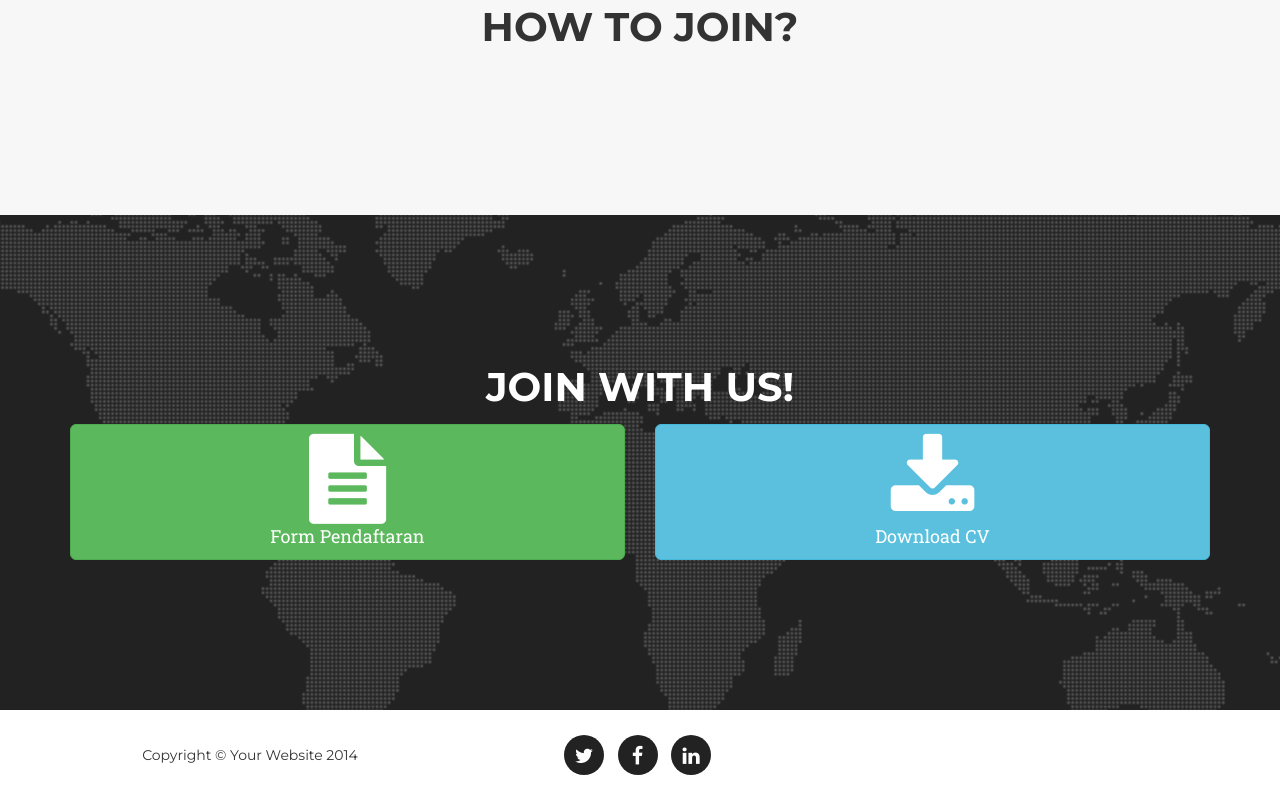
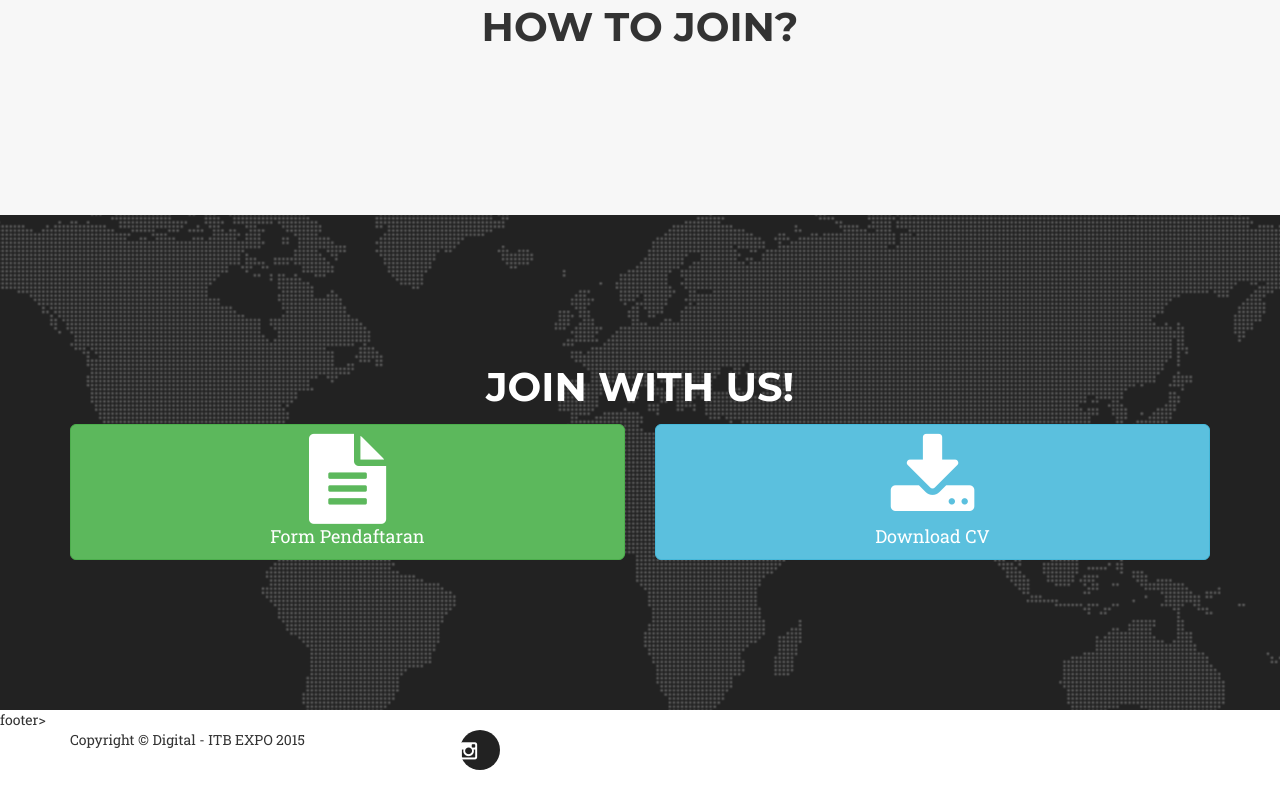
Before and after one commit to itbexpo/itbexpo.github.io, a plain HTML site: page index.html in a window 1280 px wide. Shown: the part 5637-6437 px from the top of the page. After the commit the page ends 6407 px from the top, so only its background shows below. Drawn offline with nearby package versions, Linux system fonts and the light colour scheme; a web font is replaced by a local one.

Commit message:
change footer

```diff
--- a/index.html
+++ b/index.html
@@ -306,19 +306,15 @@
         </div>
     </section>
 
-    <footer>
+    footer>
         <div class="container">
             <div class="row">
                 <div class="col-md-4">
-                    <span class="copyright">Copyright &copy; Your Website 2014</span>
+                    <span class="copyright">Copyright &copy; Digital - ITB EXPO 2015</span>
                 </div>
                 <div class="col-md-4">
                     <ul class="list-inline social-buttons">
-                        <li><a href="#"><i class="fa fa-twitter"></i></a>
-                        </li>
-                        <li><a href="#"><i class="fa fa-facebook"></i></a>
-                        </li>
-                        <li><a href="#"><i class="fa fa-linkedin"></i></a>
+                        <li><a href="http://instagram.com/itbexpo2015"><i class="fa fa-instagram"></i></a>
                         </li>
                     </ul>
                 </div>
```
